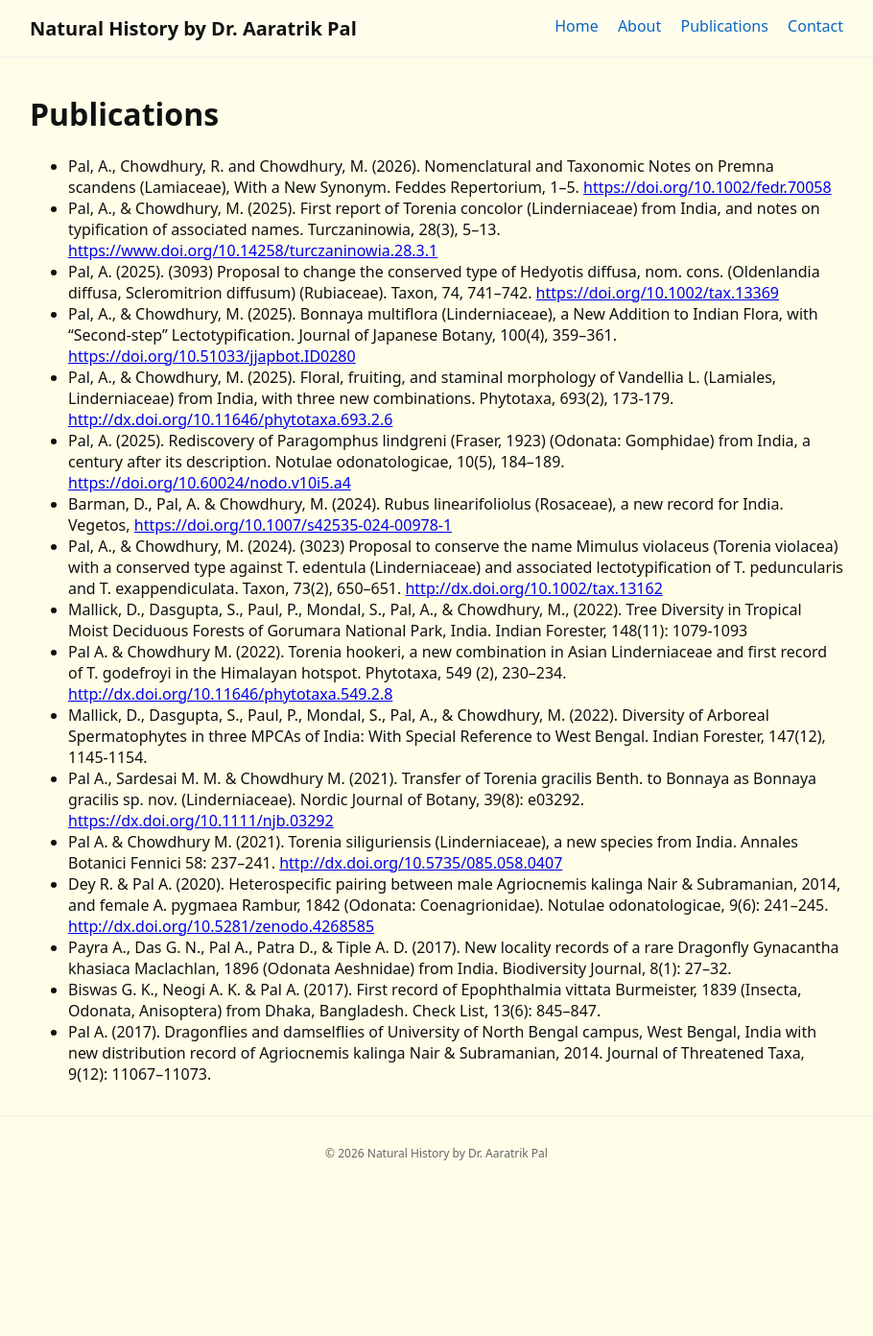
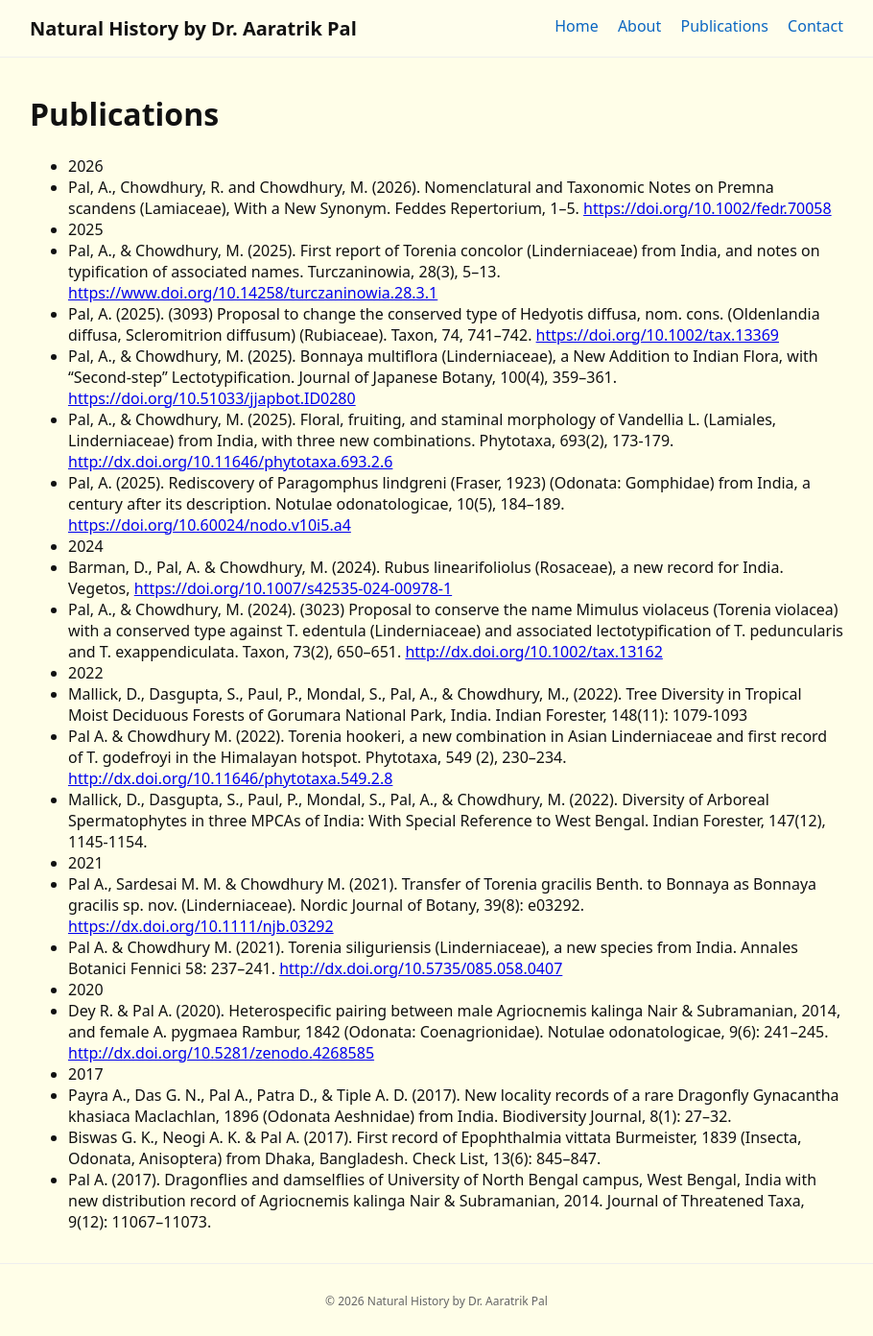
Before and after one commit to naturalhistory/naturalhistory.github.io, a Jekyll site: the page built from publications.md, in a window 1280 px wide. Shown: the whole page at 96% size, without its empty margins (185-1095 px from the left). Built offline with Jekyll 4.4.1, drawn with Linux system fonts in a browser that asks for light colours; before the commit the page ends 1238 px from its top, so only the background shows below that.

Commit message:
Update publications.md

```diff
--- a/publications.md
+++ b/publications.md
@@ -6,20 +6,27 @@ permalink: /publications/
 
 # Publications
 
+ * 2026
  - Pal, A., Chowdhury, R. and Chowdhury, M. (2026). Nomenclatural and Taxonomic Notes on Premna scandens (Lamiaceae), With a New Synonym. Feddes Repertorium, 1–5. <https://doi.org/10.1002/fedr.70058> <br>
+ * 2025
  - Pal, A., & Chowdhury, M. (2025). First report of Torenia concolor (Linderniaceae) from India, and notes on typification of associated names. Turczaninowia, 28(3), 5–13. <https://www.doi.org/10.14258/turczaninowia.28.3.1> <br>
  - Pal, A. (2025). (3093) Proposal to change the conserved type of Hedyotis diffusa, nom. cons. (Oldenlandia diffusa, Scleromitrion diffusum) (Rubiaceae). Taxon, 74, 741–742. <https://doi.org/10.1002/tax.13369> <br>
  - Pal, A., & Chowdhury, M. (2025). Bonnaya multiflora (Linderniaceae), a New Addition to Indian Flora, with “Second-step” Lectotypification. Journal of Japanese Botany, 100(4), 359–361. <https://doi.org/10.51033/jjapbot.ID0280> <br>
  - Pal, A., & Chowdhury, M. (2025). Floral, fruiting, and staminal morphology of Vandellia L. (Lamiales, Linderniaceae) from India, with three new combinations. Phytotaxa, 693(2), 173-179. <http://dx.doi.org/10.11646/phytotaxa.693.2.6> <br>
  - Pal, A. (2025). Rediscovery of Paragomphus lindgreni (Fraser, 1923) (Odonata: Gomphidae) from India, a century after its description. Notulae odonatologicae, 10(5), 184–189. <https://doi.org/10.60024/nodo.v10i5.a4> <br>
+ * 2024
  - Barman, D., Pal, A. & Chowdhury, M. (2024). Rubus linearifoliolus (Rosaceae), a new record for India. Vegetos, <https://doi.org/10.1007/s42535-024-00978-1> <br>
  - Pal, A., & Chowdhury, M. (2024). (3023) Proposal to conserve the name Mimulus violaceus (Torenia violacea) with a conserved type against T. edentula (Linderniaceae) and associated lectotypification of T. peduncularis and T. exappendiculata. Taxon, 73(2), 650–651. <http://dx.doi.org/10.1002/tax.13162>  <br>
+ * 2022
  - Mallick, D., Dasgupta, S., Paul, P., Mondal, S., Pal, A., & Chowdhury, M., (2022). Tree Diversity in Tropical Moist Deciduous Forests of Gorumara National Park, India. Indian Forester, 148(11): 1079-1093 <br>
  - Pal A. & Chowdhury M. (2022). Torenia hookeri, a new combination in Asian Linderniaceae and first record of T. godefroyi in the Himalayan hotspot. Phytotaxa, 549 (2), 230–234. <http://dx.doi.org/10.11646/phytotaxa.549.2.8> <br>
  - Mallick, D., Dasgupta, S., Paul, P., Mondal, S., Pal, A., & Chowdhury, M. (2022). Diversity of Arboreal Spermatophytes in three MPCAs of India: With Special Reference to West Bengal. Indian Forester, 147(12), 1145-1154. <br>
+ * 2021
  - Pal A., Sardesai M. M. & Chowdhury M. (2021). Transfer of Torenia gracilis Benth. to Bonnaya as Bonnaya gracilis sp. nov. (Linderniaceae). Nordic Journal of Botany, 39(8): e03292. <https://dx.doi.org/10.1111/njb.03292> <br>
  - Pal A. & Chowdhury M. (2021). Torenia siliguriensis (Linderniaceae), a new species from India. Annales Botanici Fennici 58: 237–241. <http://dx.doi.org/10.5735/085.058.0407> <br>
+ * 2020
  - Dey R. & Pal A. (2020). Heterospecific pairing between male Agriocnemis kalinga Nair & Subramanian, 2014, and female A. pygmaea Rambur, 1842 (Odonata: Coenagrionidae). Notulae odonatologicae, 9(6): 241–245. <http://dx.doi.org/10.5281/zenodo.4268585> <br>
+ * 2017
  - Payra A., Das G. N., Pal A., Patra D., & Tiple A. D. (2017). New locality records of a rare Dragonfly Gynacantha khasiaca Maclachlan, 1896 (Odonata Aeshnidae) from India. Biodiversity Journal, 8(1): 27–32.<br>
  - Biswas G. K., Neogi A. K. & Pal A. (2017). First record of Epophthalmia vittata Burmeister, 1839 (Insecta, Odonata, Anisoptera) from Dhaka, Bangladesh. Check List, 13(6): 845–847.<br>
  - Pal A. (2017). Dragonflies and damselflies of University of North Bengal campus, West Bengal, India with new distribution record of Agriocnemis kalinga Nair & Subramanian, 2014. Journal of Threatened Taxa, 9(12): 11067–11073.<br>
```
